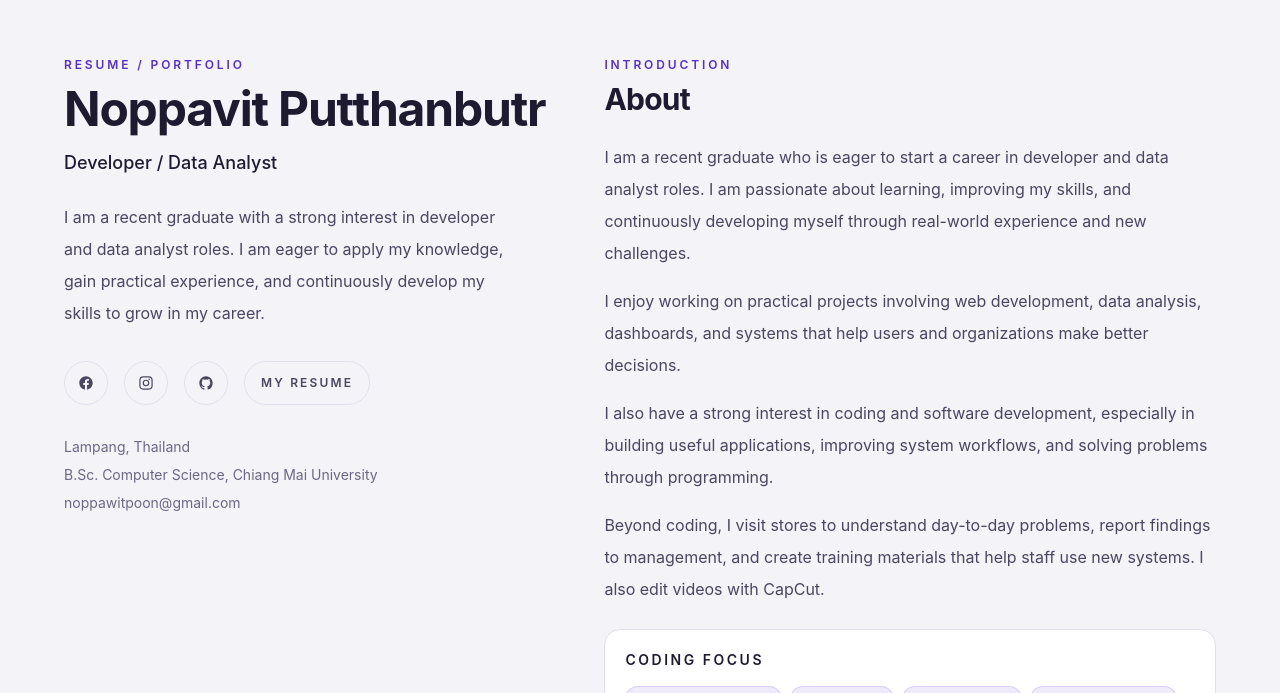
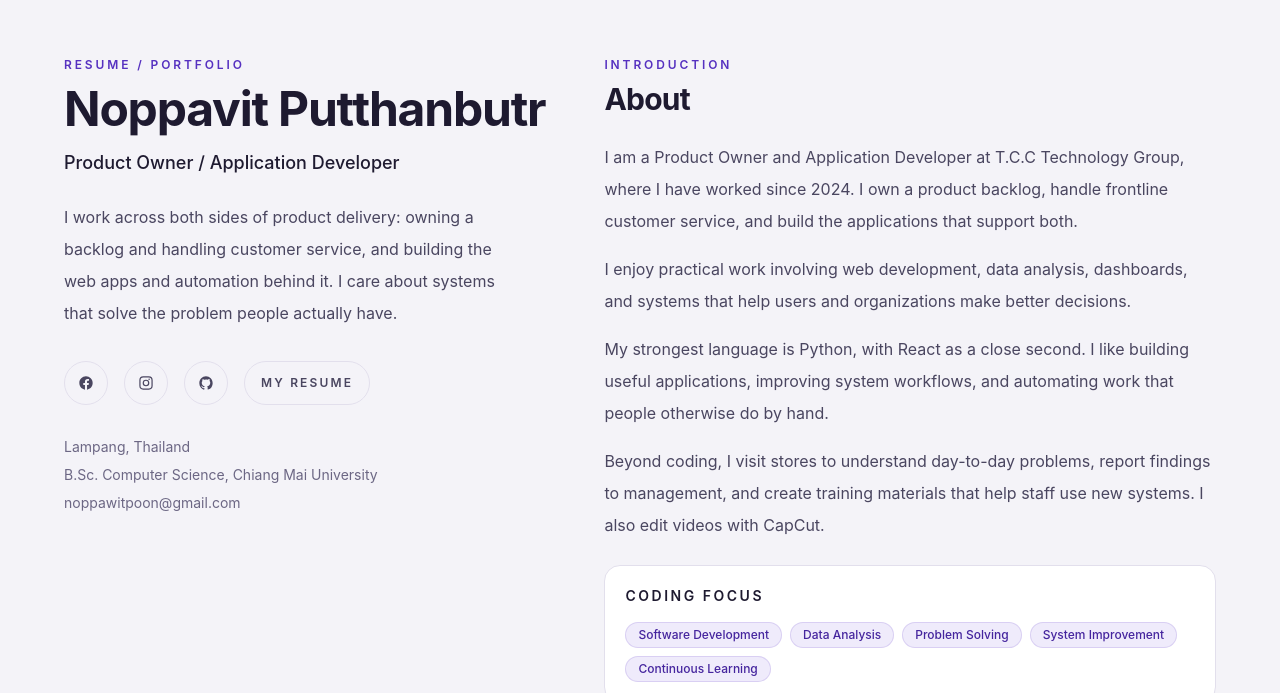
Before and after one commit to ihatepython1/ihatepython1.github.io, a React (Vite) app: page / in a window 1280 px wide. Shown: the part 847-1540 px from the top of the page. Built offline with nearby package versions, Linux system fonts and the light colour scheme.

Commit message:
Add work experience, update name

```diff
--- a/index.html
+++ b/index.html
@@ -5,7 +5,7 @@
     <meta charset="UTF-8" />
     <link rel="icon" type="image/svg+xml" href="/favicon.svg" />
     <meta name="viewport" content="width=device-width, initial-scale=1.0" />
-    <title>Noppavit Putthanbutr | Developer / Data Analyst</title>
+    <title>Noppavit Putthanbutr | Product Owner / Application Developer</title>
   </head>
   <body>
     <div id="root"></div>
--- a/src/Resume.jsx
+++ b/src/Resume.jsx
@@ -271,9 +271,9 @@ export default function Resume() {
           </h1>
 
           <p className="mt-5 max-w-2xl text-base leading-8 text-body sm:text-lg">
-            Recent graduate passionate about developer and data analyst roles,
-            with a strong interest in building practical systems, analyzing data,
-            and continuously improving through real-world projects.
+            Product Owner and Application Developer at T.C.C Technology Group,
+            building practical systems for real users — from product backlogs and
+            customer service to web apps, LINE Mini Apps, and data automation.
           </p>
 
           <div className="mt-8 flex flex-wrap items-center justify-center gap-4">
@@ -330,13 +330,13 @@ export default function Resume() {
                   Noppavit Putthanbutr
                 </h2>
                 <p className="mt-4 text-lg font-medium text-ink">
-                  Developer / Data Analyst
+                  Product Owner / Application Developer
                 </p>
                 <p className="mt-6 max-w-md leading-8 text-body">
-                  I am a recent graduate with a strong interest in developer and
-                  data analyst roles. I am eager to apply my knowledge, gain
-                  practical experience, and continuously develop my skills to
-                  grow in my career.
+                  I work across both sides of product delivery: owning a
+                  backlog and handling customer service, and building the web
+                  apps and automation behind it. I care about systems that
+                  solve the problem people actually have.
                 </p>
               </div>
 
@@ -377,21 +377,21 @@ export default function Resume() {
                 <SectionTitle title="About" subtitle="Introduction" />
                 <div className="space-y-4 leading-8 text-body">
                   <p>
-                    I am a recent graduate who is eager to start a career in
-                    developer and data analyst roles. I am passionate about
-                    learning, improving my skills, and continuously developing
-                    myself through real-world experience and new challenges.
+                    I am a Product Owner and Application Developer at T.C.C
+                    Technology Group, where I have worked since 2024. I own a
+                    product backlog, handle frontline customer service, and
+                    build the applications that support both.
                   </p>
                   <p>
-                    I enjoy working on practical projects involving web
-                    development, data analysis, dashboards, and systems that
-                    help users and organizations make better decisions.
+                    I enjoy practical work involving web development, data
+                    analysis, dashboards, and systems that help users and
+                    organizations make better decisions.
                   </p>
                   <p>
-                    I also have a strong interest in coding and software
-                    development, especially in building useful applications,
-                    improving system workflows, and solving problems through
-                    programming.
+                    My strongest language is Python, with React as a close
+                    second. I like building useful applications, improving
+                    system workflows, and automating work that people
+                    otherwise do by hand.
                   </p>
                   <p>
                     Beyond coding, I visit stores to understand day-to-day
```
Also changed, not shown: 1 other file (tests, documents, lock files or other folders).
